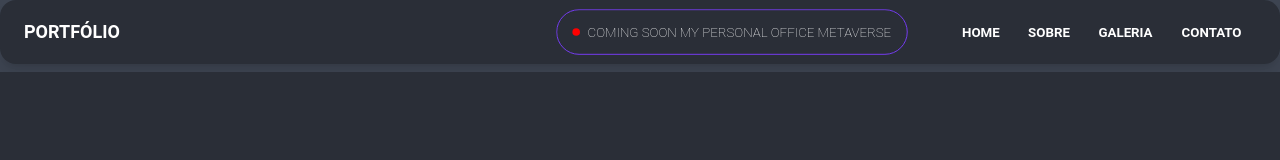
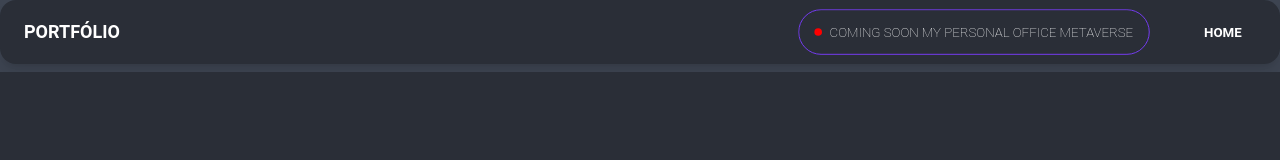
Before and after one commit to marcinhojazz/portfolio, a Next.js app: page / in a window 1280 px wide. Shown: the top 160 px of the page. Built offline with nearby package versions, Linux system fonts and the light colour scheme.

Commit message:
hiding unfinished sections and components

```diff
--- a/src/components/Nav/index.tsx
+++ b/src/components/Nav/index.tsx
@@ -13,19 +13,19 @@ export const Nav = ({}: NavProps) => {
       </div>
       <div className="flex-none hidden px-2 mx-2 lg:flex">
         <JoinMetaverse />
-        <div className="flex items-stretch">
-          <a className="btn btn-ghost btn-sm rounded-btn">
+        <div className="flex items-stretch" >
+          <a className="btn btn-ghost btn-sm rounded-btn" href="/">
             Home
           </a>
-          <a className="btn btn-ghost btn-sm rounded-btn">
+          {/* <a className="btn btn-ghost btn-sm rounded-btn">
             Sobre
-          </a>
-          <a className="btn btn-ghost btn-sm rounded-btn" href="/galeria">
+          </a>  */}
+          {/* <a className="btn btn-ghost btn-sm rounded-btn" href="/galeria">
             Galeria
-          </a>
-          <a href="#contato" className="btn btn-ghost btn-sm rounded-btn">
+          </a>  */}
+          {/* <a href="#contato" className="btn btn-ghost btn-sm rounded-btn">
             Contato
-          </a>
+          </a> */}
         </div>
       </div>
       <button className="btn btn-square btn-ghost lg:hidden">
```
